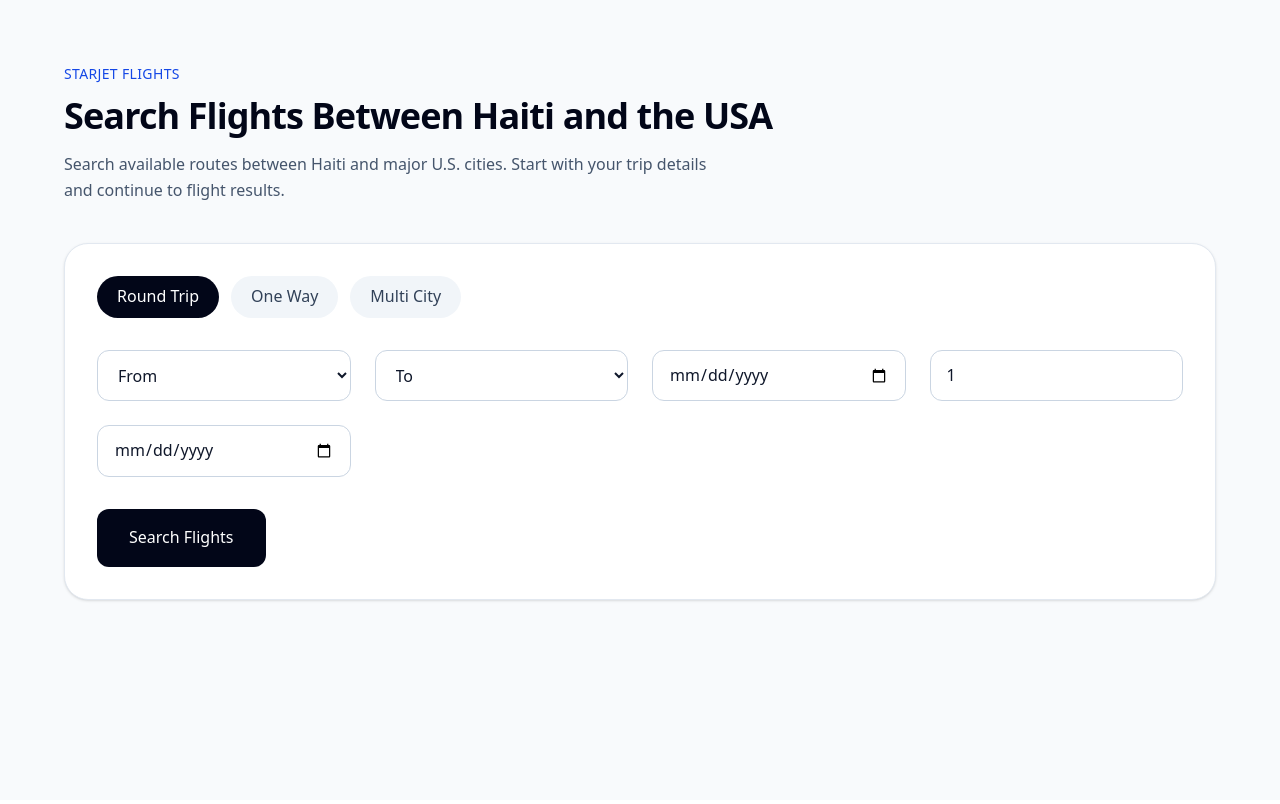
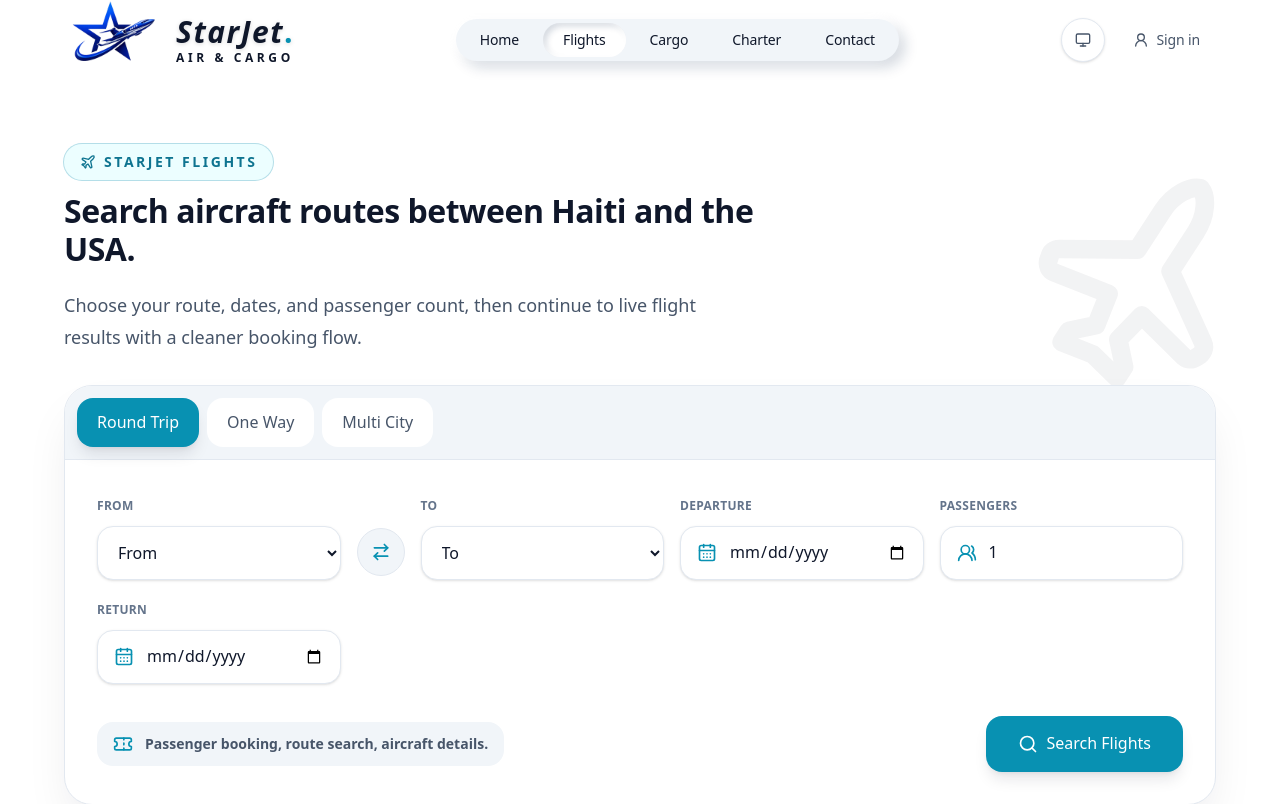
Before and after one commit to Webaigen2026/Starjet, a Next.js app: page /flights in a window 1280 px wide. Shown: the top 804 px of the page. Built offline with nearby package versions, Linux system fonts and the light colour scheme.

Commit message:
Restore flights page frontend

```diff
--- a/app/flights/page.tsx
+++ b/app/flights/page.tsx
@@ -2,6 +2,16 @@
 
 import { useState } from "react";
 import { useRouter } from "next/navigation";
+import Navbar from "../components/Navbar";
+import Footer from "../components/Footer";
+import {
+  ArrowRightLeft,
+  CalendarDays,
+  Plane,
+  Search,
+  Ticket,
+  UsersRound,
+} from "lucide-react";
 
 export default function FlightsPage() {
   const router = useRouter();
@@ -30,134 +40,223 @@ export default function FlightsPage() {
   }
 
   return (
-    <main className="min-h-screen bg-slate-50 px-6 py-16">
-      <div className="mx-auto max-w-6xl">
-        <div className="mb-10">
-          <p className="mb-3 text-sm font-semibold uppercase tracking-wide text-blue-700">
-            StarJet Flights
+    <>
+      <Navbar />
+      {/* Fully theme-aware page — no fixed dark backdrop, so every color
+          here follows light/dark mode via tokens. */}
+      <main className="min-h-screen bg-background text-primary">
+        <section className="relative overflow-hidden px-4 py-12 sm:px-6 lg:py-16">
+          <Plane
+            className="pointer-events-none absolute right-8 top-24 h-56 w-56 -rotate-12 text-primary/5"
+            aria-hidden="true"
+          />
+
+          <div className="relative mx-auto max-w-6xl">
+            <div className="mb-8 max-w-3xl">
+              <p className="mb-3 inline-flex items-center gap-2 rounded-full bg-accent-muted px-4 py-2 text-sm font-black uppercase tracking-[0.18em] text-accent-muted-foreground ring-1 ring-accent/30">
+                <Plane className="h-4 w-4" aria-hidden="true" />
+                StarJet flights
               </p>
-          <h1 className="text-4xl font-bold tracking-tight text-slate-950">
-            Search Flights Between Haiti and the USA
+
+              <h1 className="section-title text-primary lg:text-[clamp(1.75rem,1.2rem+1.5vw,2.25rem)]">
+                Search aircraft routes between Haiti and the USA.
               </h1>
-          <p className="mt-4 max-w-2xl text-slate-600">
-            Search available routes between Haiti and major U.S. cities. Start
-            with your trip details and continue to flight results.
+
+              <p className="mt-5 max-w-2xl text-lg leading-8 text-secondary">
+                Choose your route, dates, and passenger count, then continue to
+                live flight results with a cleaner booking flow.
               </p>
             </div>
 
+            {/* Form card */}
             <form
               onSubmit={handleSubmit}
-          className="rounded-3xl border border-slate-200 bg-white p-8 shadow-sm"
+              className="overflow-hidden rounded-[28px] border border-border bg-surface text-primary shadow-2xl shadow-[color:var(--shadow-color)]"
             >
-          <div className="mb-8 flex flex-wrap gap-3">
-            <button
-              type="button"
+              <div className="flex flex-wrap gap-2 border-b border-border bg-surface-muted p-3">
+                <TripButton
+                  label="Round Trip"
+                  active={tripType === "ROUND_TRIP"}
                   onClick={() => setTripType("ROUND_TRIP")}
-              className={`rounded-full px-5 py-2 text-sm font-semibold ${
-                tripType === "ROUND_TRIP"
-                  ? "bg-slate-950 text-white"
-                  : "bg-slate-100 text-slate-700"
-              }`}
-            >
-              Round Trip
-            </button>
-
-            <button
-              type="button"
+                />
+                <TripButton
+                  label="One Way"
+                  active={tripType === "ONE_WAY"}
                   onClick={() => setTripType("ONE_WAY")}
-              className={`rounded-full px-5 py-2 text-sm font-semibold ${
-                tripType === "ONE_WAY"
-                  ? "bg-slate-950 text-white"
-                  : "bg-slate-100 text-slate-700"
-              }`}
-            >
-              One Way
-            </button>
-
-            <button
-              type="button"
+                />
+                <TripButton
+                  label="Multi City"
+                  active={tripType === "MULTI_CITY"}
                   onClick={() => setTripType("MULTI_CITY")}
-              className={`rounded-full px-5 py-2 text-sm font-semibold ${
-                tripType === "MULTI_CITY"
-                  ? "bg-slate-950 text-white"
-                  : "bg-slate-100 text-slate-700"
-              }`}
-            >
-              Multi City
-            </button>
+                />
               </div>
 
-          <div className="grid gap-6 md:grid-cols-2 lg:grid-cols-4">
-            <select
-              name="originCode"
-              required
-              className="rounded-xl border border-slate-300 px-4 py-3"
-            >
+              <div className="p-5 sm:p-8">
+                <div className="grid gap-4 md:grid-cols-2 lg:grid-cols-[1fr_auto_1fr_1fr_1fr]">
+                  <SelectField name="originCode" label="From">
                     <option value="">From</option>
                     <option value="BOS">Boston (BOS)</option>
                     <option value="MIA">Miami (MIA)</option>
                     <option value="FLL">Fort Lauderdale (FLL)</option>
                     <option value="JFK">New York (JFK)</option>
-              <option value="CAP">Cap-Haïtien (CAP)</option>
+                    <option value="CAP">Cap-Haitien (CAP)</option>
                     <option value="PAP">Port-au-Prince (PAP)</option>
-            </select>
+                  </SelectField>
 
-            <select
-              name="destinationCode"
-              required
-              className="rounded-xl border border-slate-300 px-4 py-3"
-            >
+                  <div className="hidden items-end pb-1 lg:flex">
+                    <div className="flex h-12 w-12 items-center justify-center rounded-full border border-border bg-surface-muted text-accent">
+                      <ArrowRightLeft className="h-5 w-5" />
+                    </div>
+                  </div>
+
+                  <SelectField name="destinationCode" label="To">
                     <option value="">To</option>
-              <option value="CAP">Cap-Haïtien (CAP)</option>
+                    <option value="CAP">Cap-Haitien (CAP)</option>
                     <option value="PAP">Port-au-Prince (PAP)</option>
                     <option value="BOS">Boston (BOS)</option>
                     <option value="MIA">Miami (MIA)</option>
                     <option value="FLL">Fort Lauderdale (FLL)</option>
                     <option value="JFK">New York (JFK)</option>
-            </select>
+                  </SelectField>
 
-            <input
+                  <InputField
                     name="departureDate"
                     type="date"
-              required
-              className="rounded-xl border border-slate-300 px-4 py-3"
+                    label="Departure"
+                    icon={<CalendarDays className="h-5 w-5 text-accent" />}
                   />
 
-            <input
+                  <InputField
                     name="passengersCount"
                     type="number"
+                    label="Passengers"
                     min="1"
                     defaultValue="1"
-              required
-              className="rounded-xl border border-slate-300 px-4 py-3"
+                    icon={<UsersRound className="h-5 w-5 text-accent" />}
                   />
 
                   {tripType === "ROUND_TRIP" && (
-              <input
+                    <InputField
                       name="returnDate"
                       type="date"
-                required
-                className="rounded-xl border border-slate-300 px-4 py-3"
+                      label="Return"
+                      icon={<CalendarDays className="h-5 w-5 text-accent" />}
                     />
                   )}
                 </div>
 
                 {tripType === "MULTI_CITY" && (
-            <p className="mt-6 rounded-xl bg-amber-50 px-4 py-3 text-sm text-amber-800">
+                  <p className="mt-6 rounded-2xl border border-warning/30 bg-warning-muted px-4 py-3 text-sm font-semibold text-warning-foreground">
                     Multi-city search will be supported in the advanced booking
                     version. For now, please use one-way or round-trip search.
                   </p>
                 )}
 
+                <div className="mt-8 flex flex-col gap-4 sm:flex-row sm:items-center sm:justify-between">
+                  <div className="flex items-center gap-3 rounded-2xl bg-surface-muted px-4 py-3 text-sm font-bold text-secondary">
+                    <Ticket className="h-5 w-5 text-accent" />
+                    Passenger booking, route search, aircraft details.
+                  </div>
+
                   <button
                     type="submit"
                     disabled={tripType === "MULTI_CITY"}
-            className="mt-8 rounded-xl bg-slate-950 px-8 py-4 font-semibold text-white hover:bg-slate-800 disabled:cursor-not-allowed disabled:opacity-50"
+                    className="inline-flex h-14 items-center justify-center gap-2 rounded-2xl bg-accent px-8 text-sm font-black text-accent-foreground shadow-lg shadow-[color:var(--shadow-color)] transition hover:bg-accent-hover disabled:cursor-not-allowed disabled:opacity-50"
                   >
+                    <Search className="h-5 w-5" />
                     Search Flights
                   </button>
+                </div>
+              </div>
             </form>
           </div>
+        </section>
       </main>
+      <Footer />
+    </>
   );
 }
+
+function TripButton({
+  label,
+  active,
+  onClick,
+}: {
+  label: string;
+  active: boolean;
+  onClick: () => void;
+}) {
+  return (
+    <button
+      type="button"
+      onClick={onClick}
+      className={`rounded-2xl px-5 py-3 text-sm font-black transition ${
+        active
+          ? "bg-accent text-accent-foreground shadow-lg shadow-[color:var(--shadow-color)]"
+          : "bg-surface text-secondary hover:text-primary"
+      }`}
+    >
+      {label}
+    </button>
+  );
+}
+
+function SelectField({
+  name,
+  label,
+  children,
+}: {
+  name: string;
+  label: string;
+  children: React.ReactNode;
+}) {
+  return (
+    <label className="min-w-0">
+      <span className="text-xs font-black uppercase tracking-wide text-muted">
+        {label}
+      </span>
+      <select
+        name={name}
+        required
+        className="mt-2 h-[54px] w-full rounded-2xl border border-border bg-surface px-4 text-sm font-bold text-primary shadow-sm outline-none focus:border-accent"
+      >
+        {children}
+      </select>
+    </label>
+  );
+}
+
+function InputField({
+  name,
+  type,
+  label,
+  icon,
+  min,
+  defaultValue,
+}: {
+  name: string;
+  type: string;
+  label: string;
+  icon: React.ReactNode;
+  min?: string;
+  defaultValue?: string;
+}) {
+  return (
+    <label className="min-w-0">
+      <span className="text-xs font-black uppercase tracking-wide text-muted">
+        {label}
+      </span>
+      <div className="mt-2 flex h-[54px] items-center gap-3 rounded-2xl border border-border bg-surface px-4 text-primary shadow-sm focus-within:border-accent">
+        {icon}
+        <input
+          name={name}
+          type={type}
+          required
+          min={min}
+          defaultValue={defaultValue}
+          className="min-w-0 flex-1 bg-transparent text-sm font-bold outline-none"
+        />
+      </div>
+    </label>
+  );
+}
```
Lines whose indentation alone changed are shown as unchanged.
